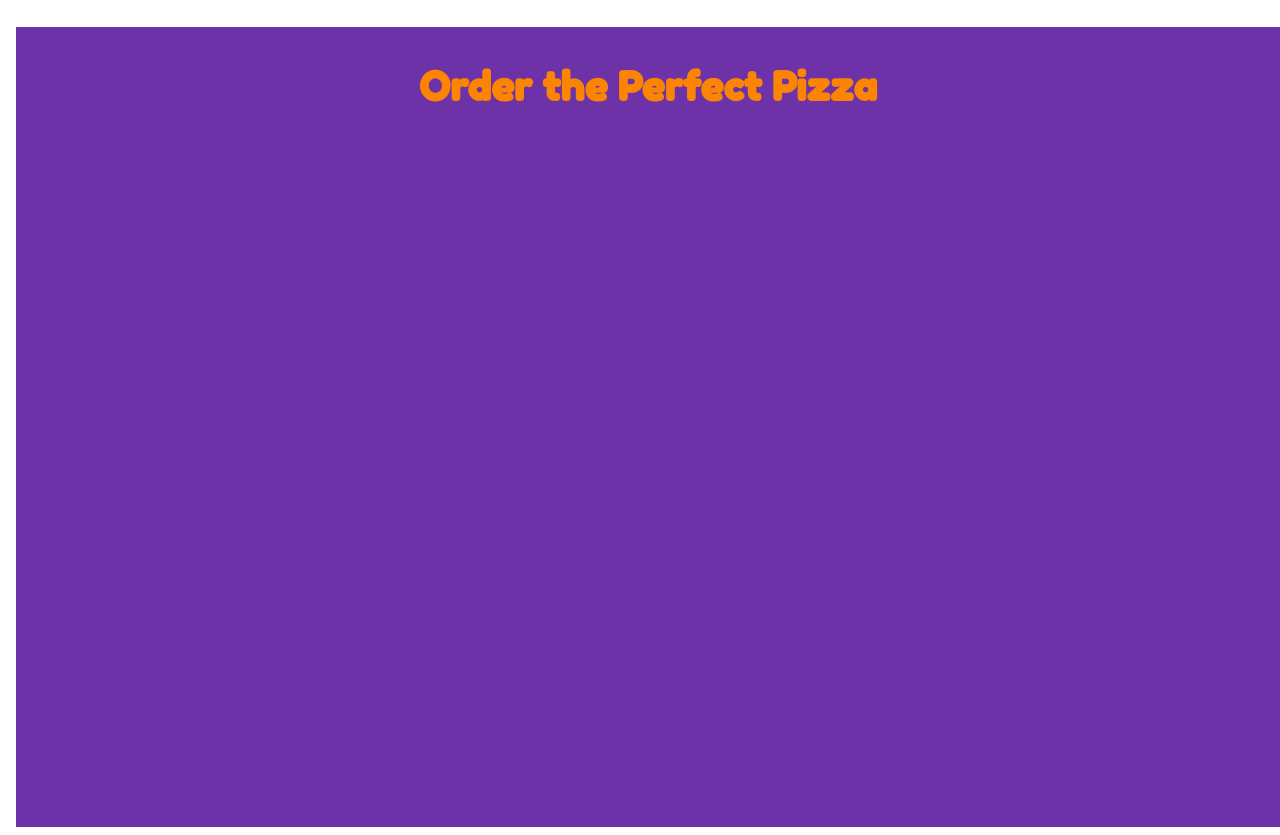
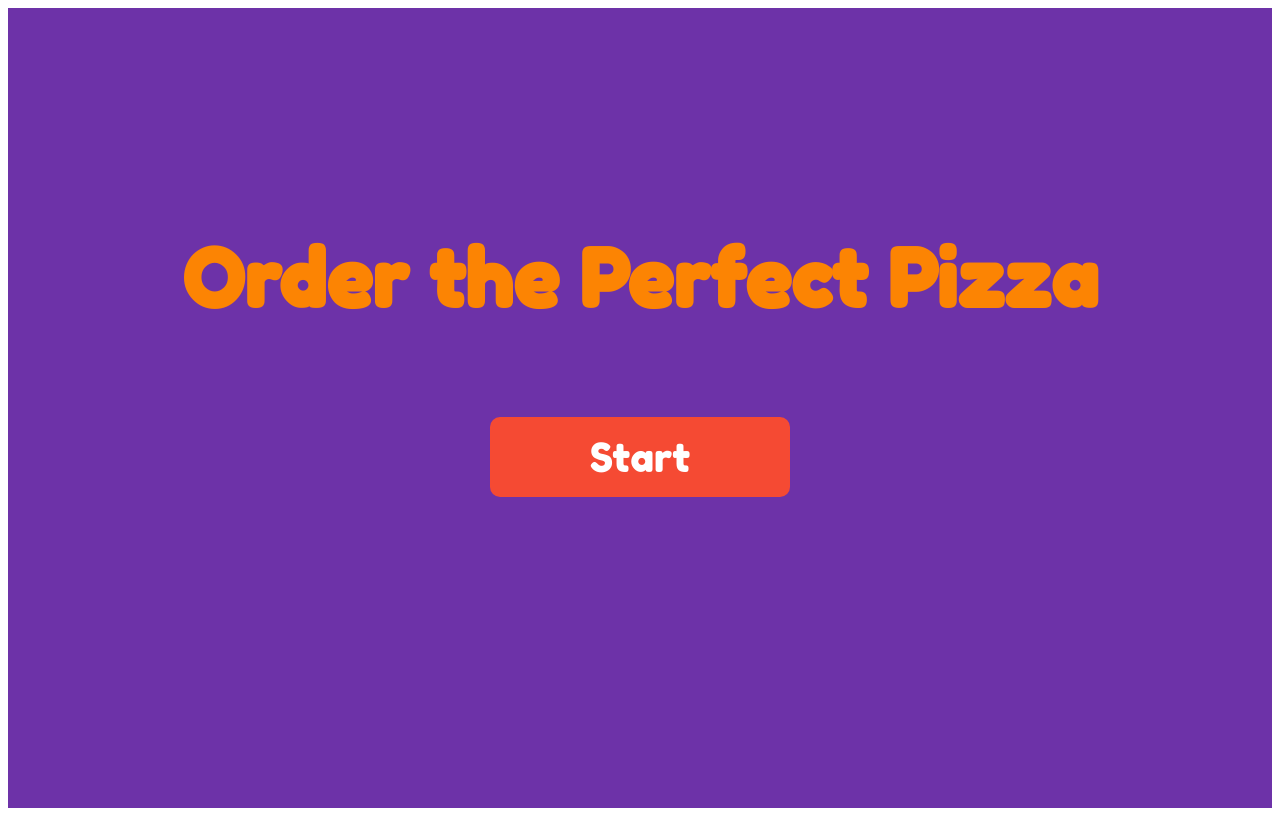
Before and after one commit to minhazur9/coding-challenge, an Angular app in the folder client/: page / in a window 1280 px wide. Built offline with nearby package versions, Linux system fonts and the light colour scheme.

Commit message:
styled the initial menu

```diff
--- a/client/src/app/app.component.html
+++ b/client/src/app/app.component.html
@@ -2,6 +2,9 @@
 
 <body>
   <h1 class="title">Order the Perfect Pizza</h1>
+  <button class="start-button">Start</button>
+
+  <!-- <questions></questions> -->
 </body>
 
 </html>
--- a/client/src/app/app.component.scss
+++ b/client/src/app/app.component.scss
@@ -1,15 +1,66 @@
 @import url("https://fonts.googleapis.com/css2?family=Fredoka+One&display=swap");
 
+* {
+    box-sizing: border-box;
+    margin: 0;
+    padding: 0;
+    font-family: "Fredoka One", cursive;
+}
+
 body {
+  display: flex;
+  flex-direction: column;
+  align-items: center;
+  justify-content: center;
   height: 100vh;
   width: 100%;
   background-color: #6d32a8;
   .title {
+    display: block;
     text-align: center;
-    font-family: "Fredoka One", cursive;
     color: #fc8403;
     position: relative;
-    top: 35px;
-    font-size: 40px;
+    font-size: 80px;
+    bottom: 90px;
+    animation-name: slideIn;
+    animation-duration: 2.5s;
+    opacity: 100;
+    animation-fill-mode: forwards;
+  }
+  .start-button {
+      width: 300px;
+      background-color: #f54a33;
+      height: 80px;
+      font-size: 40px;
+      color: white;
+      border: 0;
+      border-radius: 10px;
+      border-color: white;
+      border-width: 5px;
+      transition: 300ms;
+      animation-name: fadeIn;
+      animation-duration: 1s;
+      animation-delay: 500ms;
+      opacity: 0;
+      animation-fill-mode: forwards;
+      &:hover {
+          transform: scale(1.1);
+      }
+      &:active {
+          background-color: #38d662;
+      }
   }
 }
+
+@keyframes slideIn {
+    0% {
+        bottom: 150px;
+        opacity: 0;
+    }
+}
+
+@keyframes fadeIn {
+    100% {
+        opacity: 100;
+    }
+}
--- a/client/src/app/questions/questions.component.html
+++ b/client/src/app/questions/questions.component.html
@@ -1 +1 @@
-<h1>hello</h1>
+<h2 class="question">{{ questionOne }}</h2>
--- a/client/src/app/questions/questions.component.scss
+++ b/client/src/app/questions/questions.component.scss
@@ -0,0 +1,5 @@
+.question {
+    text-align: center;
+    margin-top: 35px;
+    color: #f0cf2b
+}
--- a/client/src/app/questions/questions.component.ts
+++ b/client/src/app/questions/questions.component.ts
@@ -17,15 +17,17 @@ export class QuestionsComponent {
 
     recommendations: InputInterface[] = recommendations // list of recommendations
 
+    questionOne: string = 'What kind of pizza are you in the mood for?'
+
     answerOne: InputInterface = {
         name: 'Normal',
         value: 0
-    }
+    } // default answerOne
 
     answerTwo: InputInterface = {
         name: 'Nothing',
         value: 0
-    };
+    }; // default answerTwo
 
     // Get the recommendation based on the user input
     public getRecommendation = (): string => {
```
